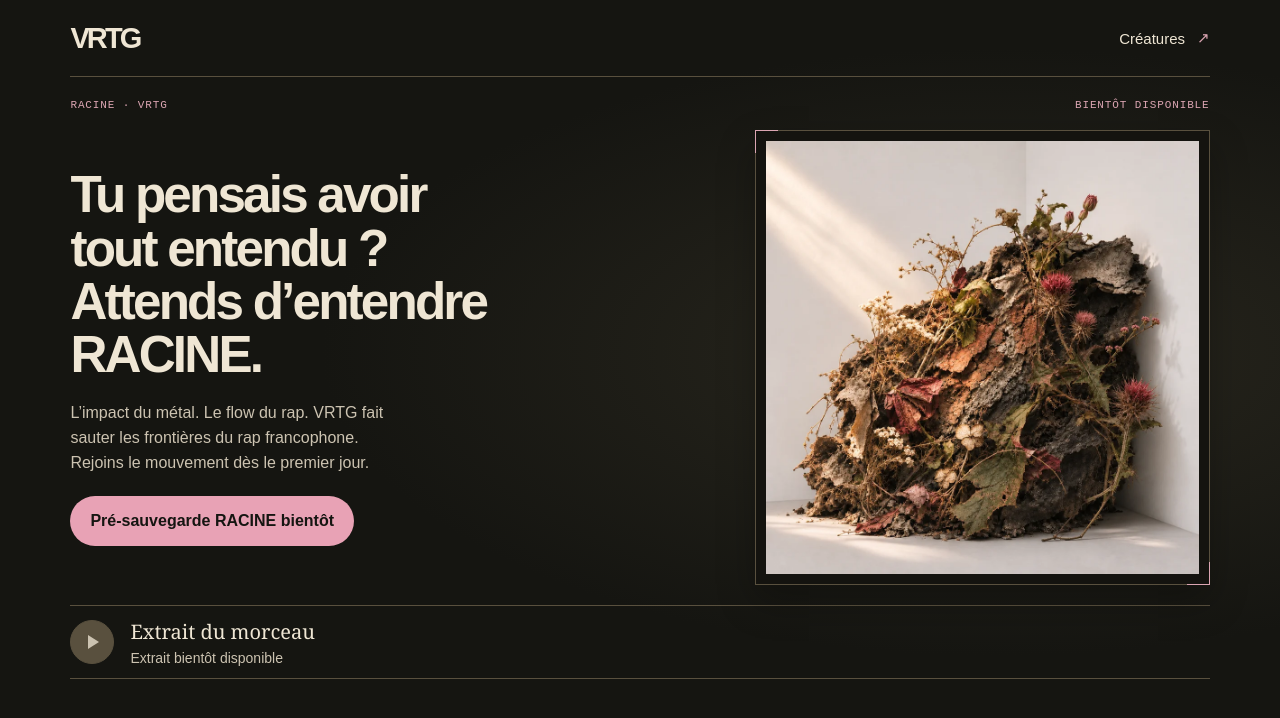
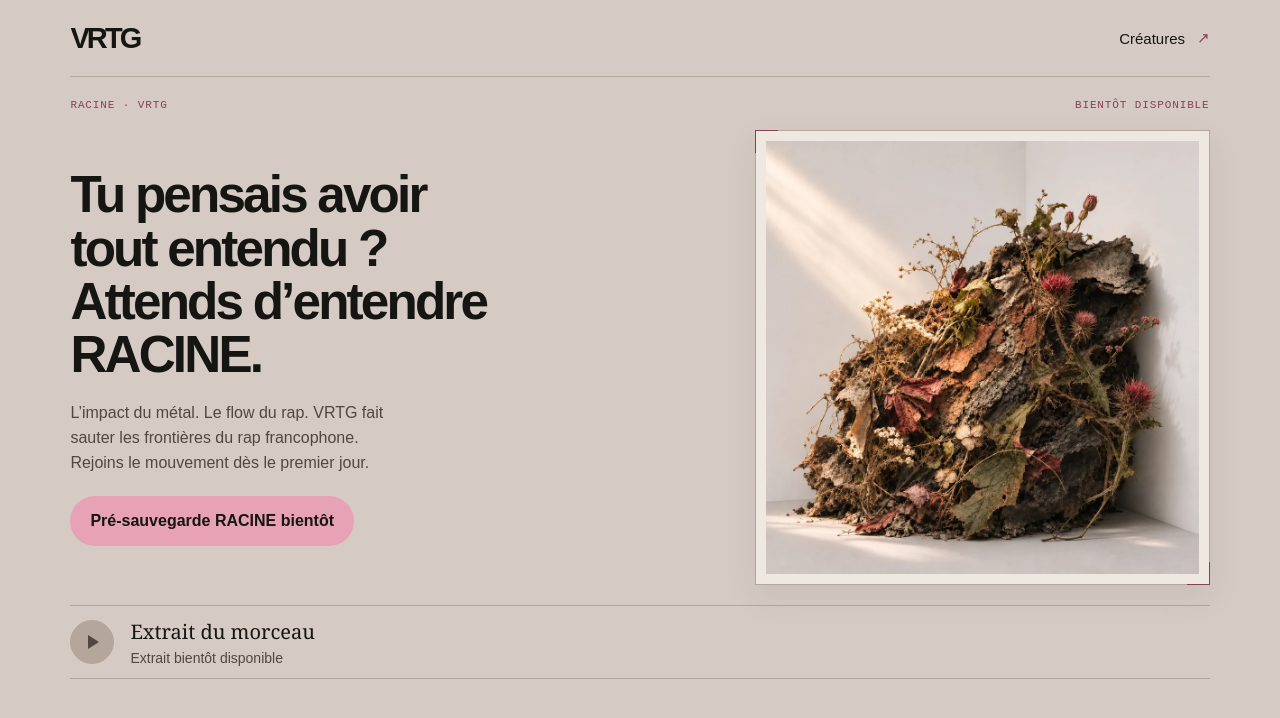
Before and after one commit to vertigevrtg/VRTG-V2, a plain HTML site: page racine/index.html in a window 1280 px wide. Drawn offline with Linux system fonts and the light colour scheme.

Commit message:
Adopter le fond beige de la pochette RACINE et des textes contrastés

```diff
--- a/racine/page.css
+++ b/racine/page.css
@@ -1,6 +1,6 @@
-:root{color-scheme:dark;--ink:#151511;--paper:#efe6d4;--gold:#dba5b2;--line:#59503e;--muted:#ccc3b1;--primary:#e8a2b5}
+:root{color-scheme:light;--ink:#151511;--paper:#d5cac4;--gold:#854255;--line:#b5a69b;--muted:#514740;--primary:#e8a2b5}
 *{box-sizing:border-box}
-body{margin:0;background:radial-gradient(ellipse at 78% 44%,#29271e,transparent 48%),var(--ink);color:var(--paper);font-family:Georgia,"Times New Roman",serif;min-height:100svh}
+body{margin:0;background:var(--paper);color:var(--ink);font-family:Georgia,"Times New Roman",serif;min-height:100svh}
 header,main{width:min(89%,1190px);margin-inline:auto}
 header,.edition,.excerpt{display:flex;align-items:center;justify-content:space-between;gap:1rem}
 header{padding:20px 0;border-bottom:1px solid var(--line)}
@@ -13,7 +13,7 @@ a:focus-visible,audio:focus-visible{outline:2px solid var(--gold);outline-offset
 .collection span,.duration,.status{color:var(--gold)}
 .edition{margin:24px 0 20px;color:var(--muted);font:11px/1.5 ui-monospace,monospace;letter-spacing:.08em;text-transform:uppercase;flex-wrap:wrap}
 .edition span{color:var(--gold)}
-figure{position:relative;margin:0 auto;width:min(86%,430px);padding:8px;border:1px solid var(--line);background:#14130f;box-shadow:0 16px 35px #0004}
+figure{position:relative;margin:0 auto;width:min(86%,430px);padding:8px;border:1px solid var(--line);background:#eee8e1;box-shadow:0 12px 30px #3b2d2014}
 figure::before,figure::after{content:"";position:absolute;width:22px;height:22px;border:solid var(--gold);pointer-events:none}
 figure::before{top:-1px;left:-1px;border-width:1px 0 0 1px}
 figure::after{bottom:-1px;right:-1px;border-width:0 1px 1px 0}
@@ -34,8 +34,8 @@ h1{font:700 clamp(34px,6vw,68px)/1.04 Arial,sans-serif;letter-spacing:-.055em;ma
 .excerpt p{margin:5px 0 0;color:var(--muted);font-size:14px}
 .duration{display:inline-block;font:16px/1.5 Arial,sans-serif}
 .excerpt{justify-content:flex-start}
-.play{display:grid;place-items:center;width:48px;height:48px;border:1px solid var(--paper);border-radius:50%;background:var(--paper);color:var(--ink);cursor:pointer;flex-shrink:0}
-.play:hover:not(:disabled){background:#fff4df;border-color:#fff4df}
+.play{display:grid;place-items:center;width:48px;height:48px;border:1px solid var(--ink);border-radius:50%;background:var(--ink);color:var(--paper);cursor:pointer;flex-shrink:0}
+.play:hover:not(:disabled){background:#45382f;border-color:#45382f}
 .play:disabled{background:var(--line);color:var(--muted);border-color:var(--line);cursor:default}
 .play:focus-visible{outline:2px solid var(--gold);outline-offset:4px}
 .play span{margin-left:3px;border-style:solid;border-width:7px 0 7px 11px;border-color:transparent transparent transparent currentColor}
```
